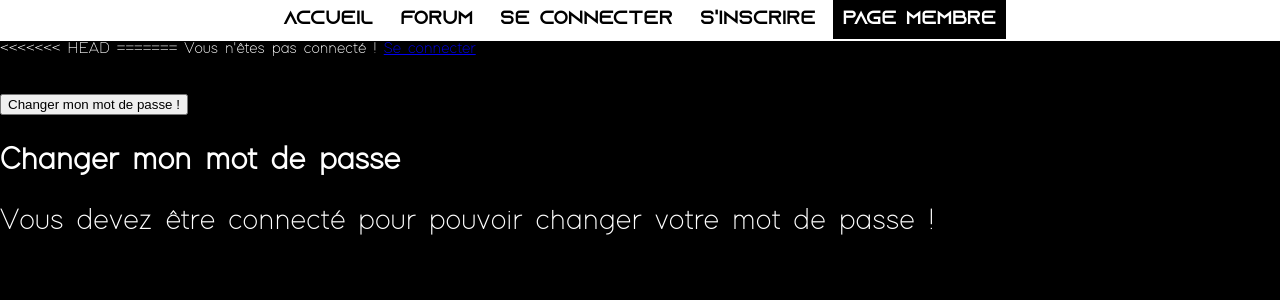
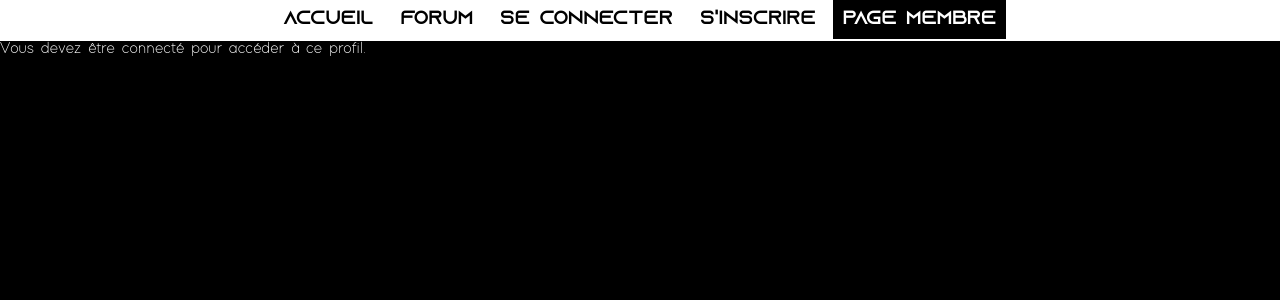
Before and after one commit to QuentinNEP/HackingSite, a PHP site: page /membre.php in a window 1280 px wide. Shown: the top 300 px of the page. Run offline with PHP 8.4, Linux system fonts and the light colour scheme.

Commit message:
réparations

```diff
--- a/createTopic.php
+++ b/createTopic.php
@@ -1,10 +1,9 @@
-<?php
 
 
 <?php if(isset($getid) AND $getid > 0){  include("TopicBack.php");?>
 
 <form method="post" action="createTopic.php">
-    <label for="titre">Titre du topic</label>
+    <label for="titre">Titre du topic </label>
         <input type="text" name="titre" id="titre" placeholder="Titre du topic">
 
     <label for="texte">Texte</label>
--- a/membre.php
+++ b/membre.php
@@ -15,12 +15,11 @@
         <a href='registerpage.php'>S'inscrire</a>
         <a class="actif" href='membre.php'>Page membre</a>
     </nav>
+<?php include("assets\backPHP\config-membre.php") ?>
 
 
-<<<<<<< HEAD
-=======
 <?php if(isset($getid) AND $getid > 0) {?>
->>>>>>> 90813da6f2368ce23a22ee1dfe9ca9beba545d17
+
    <body>
       <div class="phpclass" align="center">
          <h2>Profil de <?php echo $userinfo['pseudo']; ?></h2>
@@ -30,25 +29,8 @@
          E-mail = <?php echo $userinfo['email']; ?>
          <br />
 
-         <?php
-         if(isset($_SESSION['id']) AND $userinfo['id'] == $_SESSION['id']) {
-         ?>
          <br />
          <a href="assets\backPHP\deconnect.php">Deconnect</a>
-         <?php
-         }
-         ?>
-       <?php }
-       else {
-          echo "Vous n'êtes pas connecté ! <a href=\"loginpage.php\">Se connecter</a>";
-        }; ?>
-      </div>
-			<p><input type="button" value="Changer mon mot de passe !">
-				<h1>Changer mon mot de passe</h1>
-       <?php
-      if(isset($_SESSION['id']) AND isset($_SESSION['pseudo']))
-      {
-      ?>
 				 <form class=chatform method="get" action="changer_mdp.php">
 				<p>
 				<label for="pseudo">Votre nouveau mot de passe :</label><input type="password" name="mdp" id="mdp" required/>
@@ -59,9 +41,12 @@
 			 </form>
          <?php
          }
-     else{
-      echo '<p>Vous devez être connecté pour pouvoir changer votre mot de passe !</p>';
+				 else {
+					 echo "Vous devez être connecté pour accéder à ce profil.";
 				 }
          ?>
+
+      </div>
+
    </body>
 </html>
```
Lines whose indentation alone changed are shown as unchanged.
